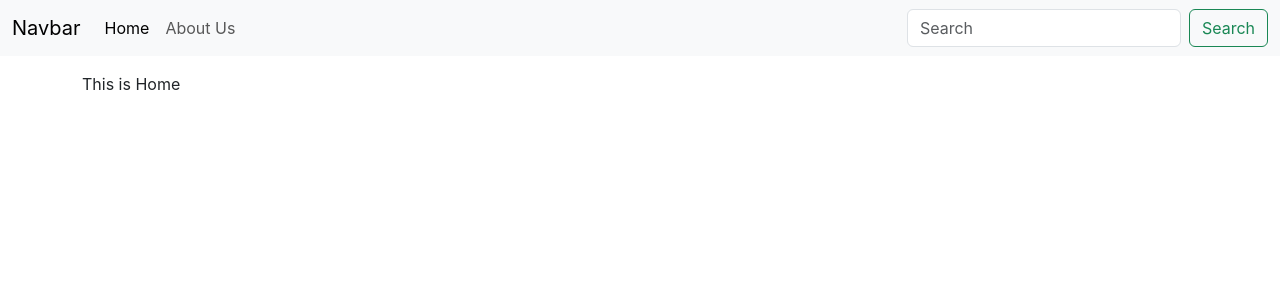
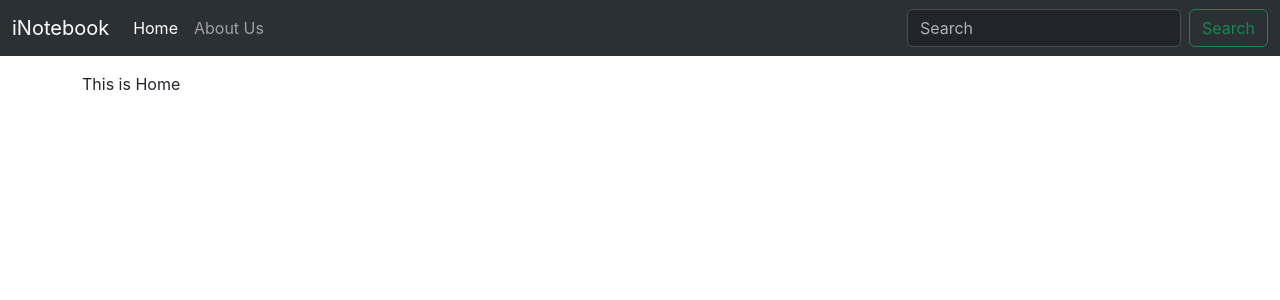
Before and after one commit to Rudraksh-Popli/iNotebook-frontend, a React (Create React App) app: page / in a window 1280 px wide. Shown: the top 300 px of the page. Built offline with nearby package versions, Linux system fonts and the light colour scheme.

Commit message:
Used useLocation Hook in React

```diff
--- a/src/components/Navbar.js
+++ b/src/components/Navbar.js
@@ -1,11 +1,15 @@
-import React from 'react';
-import { Link } from 'react-router';
+import React, { useEffect } from 'react';
+import { Link, useLocation } from 'react-router';
 
 const NavBar = () => {
+    let location = useLocation();
+    useEffect(() => {
+        console.log(location.pathname);
+    }, [location])
     return (
-        <nav className="navbar navbar-expand-lg bg-body-tertiary">
+        <nav className="navbar navbar-expand-lg bg-body-tertiary" data-bs-theme="dark">
             <div className="container-fluid">
-                <Link to="/" end className="navbar-brand">Navbar</Link>
+                <Link to="/" end className="navbar-brand">iNotebook</Link>
                 <button className="navbar-toggler" type="button" data-bs-toggle="collapse" data-bs-target="#navbarSupportedContent" aria-controls="navbarSupportedContent"
                     aria-expanded="false" aria-label="Toggle navigation">
                     <span className="navbar-toggler-icon"></span>
@@ -13,10 +17,10 @@
                 <div className="collapse navbar-collapse" id="navbarSupportedContent">
                     <ul className="navbar-nav me-auto mb-2 mb-lg-0">
                         <li className="nav-item">
-                            <Link to="/" end className="nav-link active" aria-current="page">Home</Link>
+                            <Link to="/" end className={`nav-link${location.pathname==="/"?" active":""}`} aria-current="page">Home</Link>
                         </li>
                         <li className="nav-item">
-                            <Link to="/about" end  className="nav-link">About Us</Link>
+                            <Link to="/about" end className={`nav-link${location.pathname==="/about"?" active":""}`}>About Us</Link>
                         </li>
                     </ul>
                     <form className="d-flex" role="search">
```
